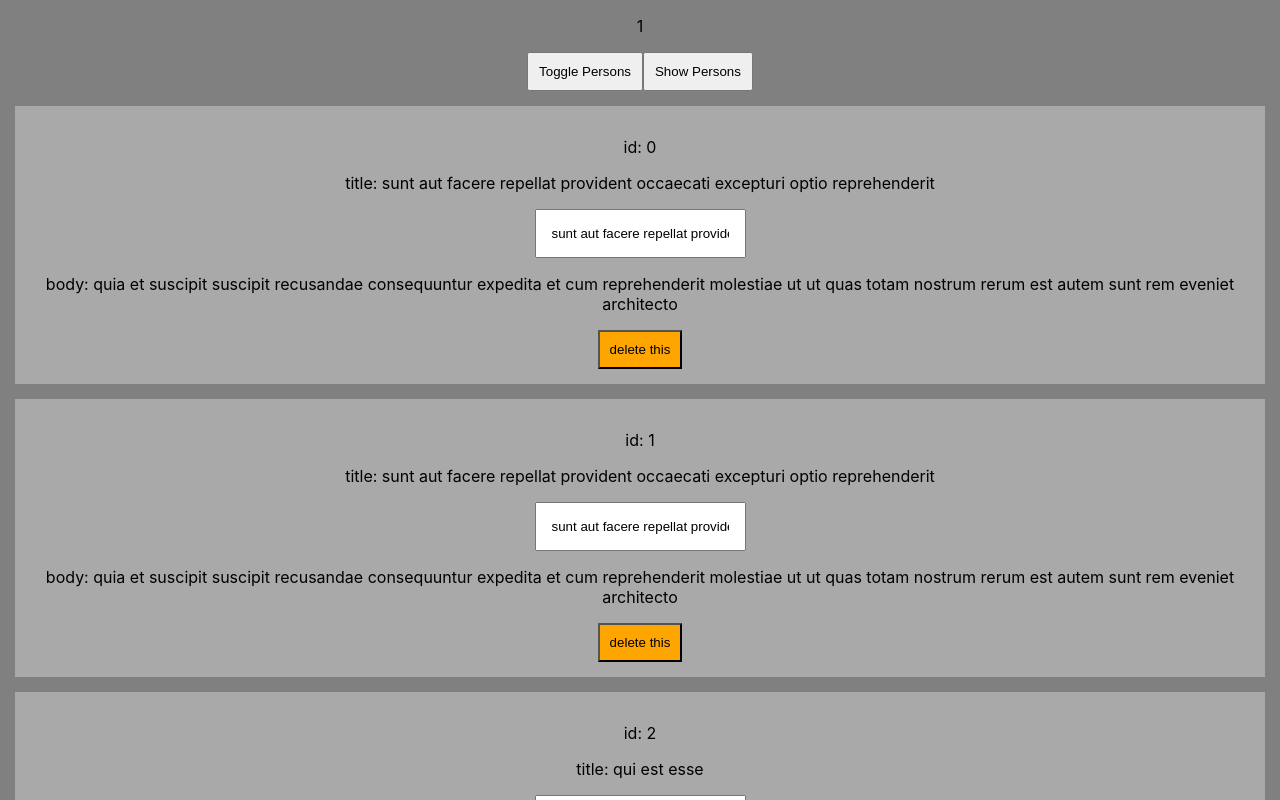
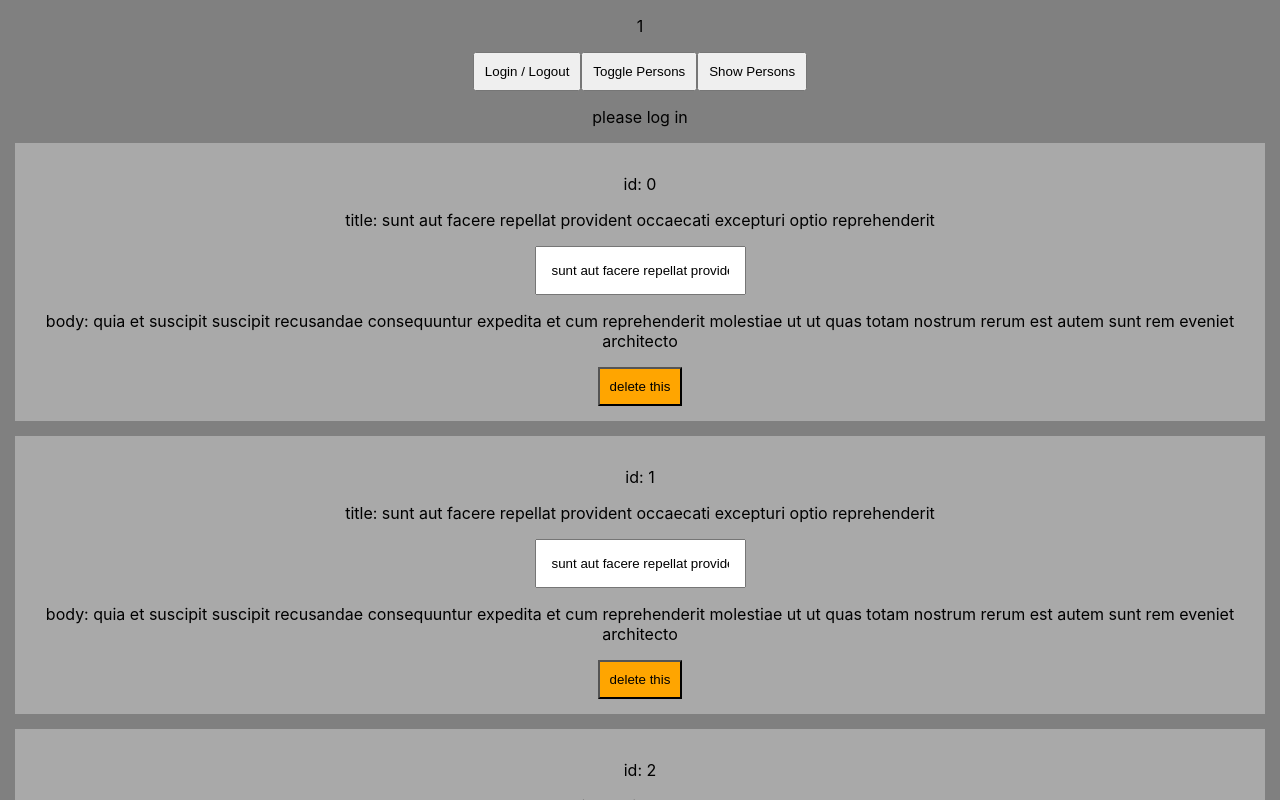
Before and after one commit to sweeptic/react_sandbox, a React (Create React App) app: page / in a window 1280 px wide. Both pictures are taken after a click on the button "Toggle Persons". Shown: the top 800 px of the page. Built offline with nearby package versions, Linux system fonts and the light colour scheme.

Commit message:
use context

```diff
--- a/src/App.js
+++ b/src/App.js
@@ -1,6 +1,8 @@
 import Persons from './Persons';
 import React, { PureComponent } from 'react'
 import data from '../src/data/data.json'
+
+export const AuthContext = React.createContext(false);
 
 class App extends PureComponent {
   constructor(props) {
@@ -8,7 +10,8 @@ class App extends PureComponent {
     this.state = ({
       data: null,
       showPerson: false,
-      clickCounter: 0
+      clickCounter: 0,
+      authenticated: false
     })
   }
 
@@ -17,10 +20,6 @@ class App extends PureComponent {
     this.setState(() => ({
       data: componentData
     }))
-  }
-
-  componentDidUpdate() {
-    console.log('component did update')
   }
 
   personClickHandler = () => {
@@ -49,7 +48,6 @@ class App extends PureComponent {
 
   deleteHandler = (id) => {
     const personIndex = [...this.state.data].findIndex(item => item.id === id);
-    console.log(id)
     const postList = [...this.state.data];
     postList.splice(personIndex, 1);
     this.setState((prevState, props) => ({
@@ -57,8 +55,13 @@ class App extends PureComponent {
     }))
   }
 
+  loginHandler = () => {
+    this.setState((prevState, props) => ({
+      authenticated: !prevState.authenticated
+    }))
+  }
+
   render() {
-    console.log('render')
     let persons = this.state.showPerson ? (
       <Persons
         data={this.state.data}
@@ -68,9 +71,14 @@ class App extends PureComponent {
     return (
       <div>
         <p>{this.state.clickCounter}</p>
+        <button onClick={this.loginHandler}>Login / Logout</button>
         <button onClick={this.personToggleHandler}>Toggle Persons</button>
         <button onClick={this.personClickHandler}>Show Persons</button>
-        {persons}
+        <AuthContext.Provider value={this.state.authenticated}>
+          {persons}
+        </AuthContext.Provider>
+
+
       </div>
     )
   }
--- a/src/Persons.js
+++ b/src/Persons.js
@@ -1,5 +1,6 @@
 import Person from './Person';
 import React from 'react'
+import { AuthContext } from './App';
 
 const Persons = (props) => {
    let person = null;
@@ -20,6 +21,9 @@ const Persons = (props) => {
 
    return (
       <div>
+         <AuthContext.Consumer>
+            {auth => auth ? <p style={{ backgroundColor: 'lightblue' }}>authenticated!</p> : <p>please log in</p>}
+         </AuthContext.Consumer>
          {person}
       </div>
    )
```
